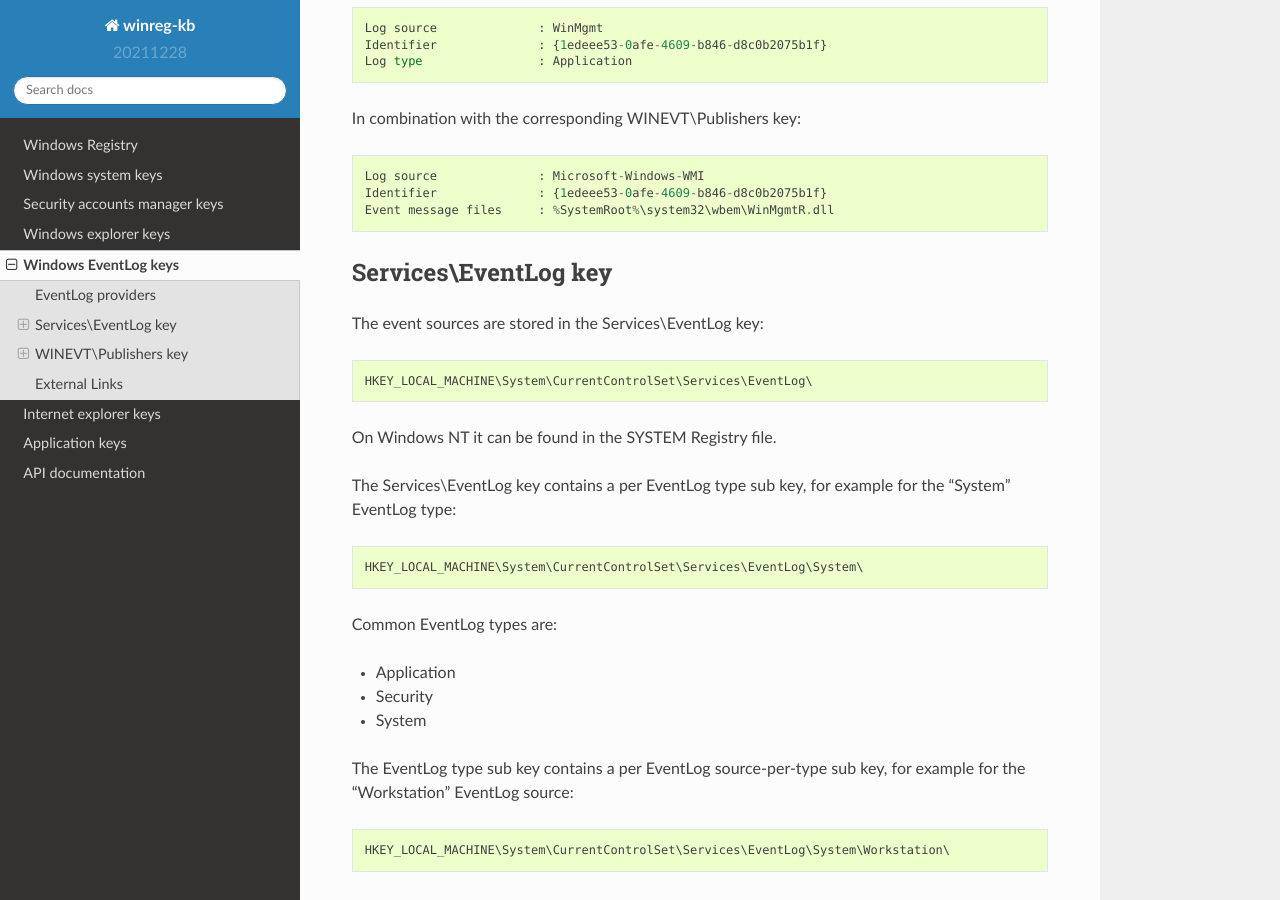
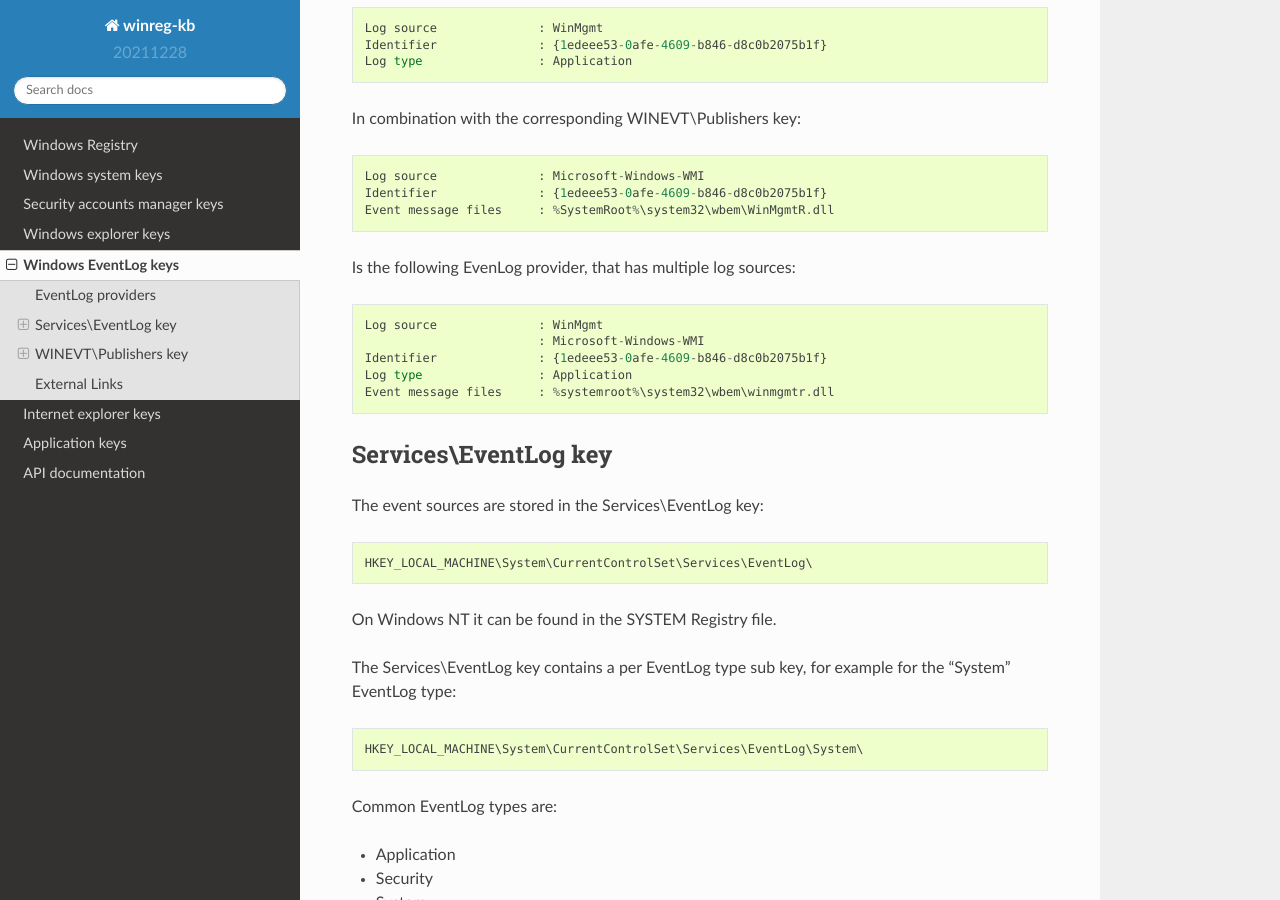
Before and after one commit to libyal/winreg-kb, a Sphinx documentation site: the page built from docs/sources/EventLog-keys.md, in a window 1280 px wide and 900 px high, scrolled down 401 px. Built offline with Sphinx 7.4.7 and the Read the Docs theme 2.0.0, drawn with Linux system fonts in a browser that asks for light colours; pages that are not in the unit, such as notebooks, are missing from menus.

Commit message:
Worked on EventLog providers script

````diff
--- a/docs/sources/EventLog-keys.md
+++ b/docs/sources/EventLog-keys.md
@@ -22,6 +22,16 @@ In combination with the corresponding WINEVT\Publishers key:
 Log source              : Microsoft-Windows-WMI
 Identifier              : {1edeee53-0afe-4609-b846-d8c0b2075b1f}
 Event message files     : %SystemRoot%\system32\wbem\WinMgmtR.dll
+```
+
+Is the following EvenLog provider, that has multiple log sources:
+
+```
+Log source              : WinMgmt
+                        : Microsoft-Windows-WMI
+Identifier              : {1edeee53-0afe-4609-b846-d8c0b2075b1f}
+Log type                : Application
+Event message files     : %systemroot%\system32\wbem\winmgmtr.dll
 ```
 
 ## Services\EventLog key
````
Also changed, not shown: 2 other files.
